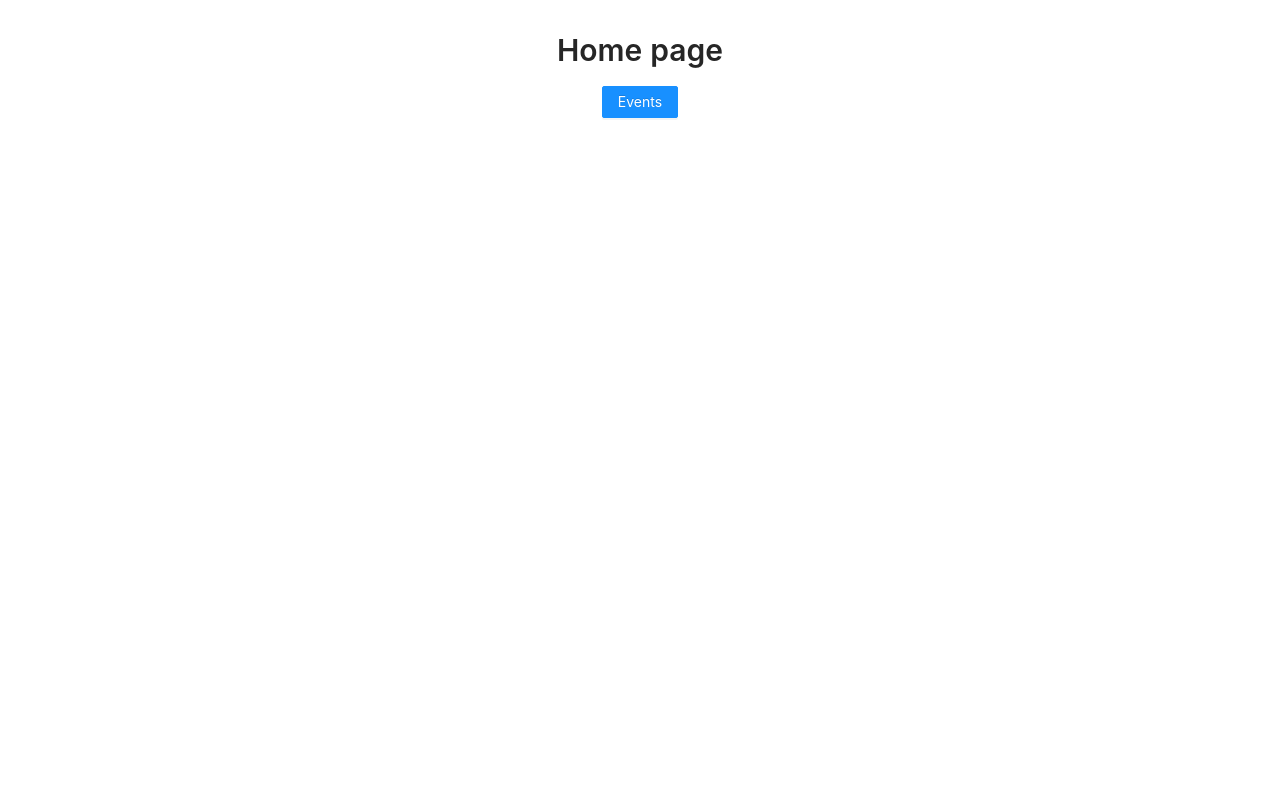
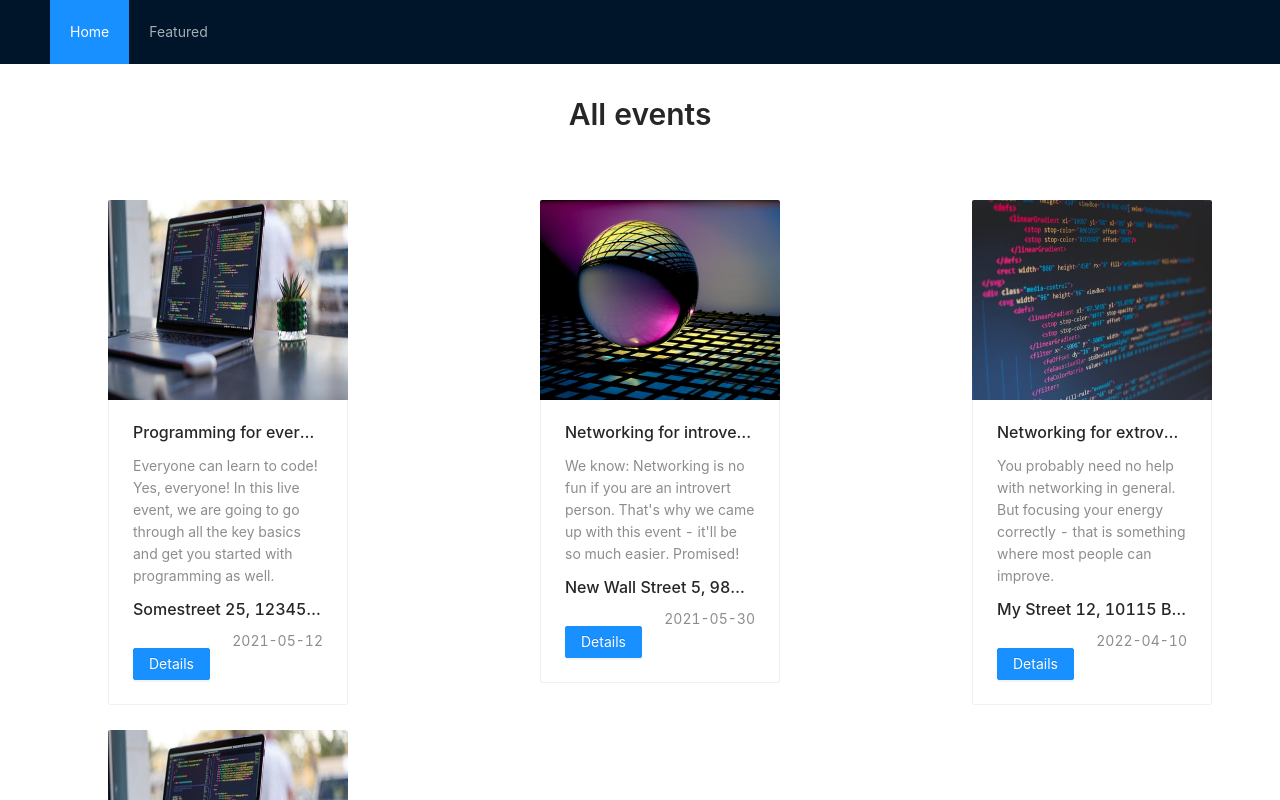
Before and after one commit to coder-do/next-starter, a Next.js app: page / in a window 1280 px wide. Shown: the top 800 px of the page. Built offline with nearby package versions, Linux system fonts and the light colour scheme.

Commit message:
Dev (#6)
* antd nav menu

* nav

```diff
--- a/components/events/event-detail.js
+++ b/components/events/event-detail.js
@@ -1,8 +1,10 @@
 import { List, Divider } from 'antd';
 import Link from 'next/link';
+import { useRouter } from 'next/router';
 
 const EventDetails = ({ events }) => {
     const ev = events && Object.values(events);
+    const router = useRouter();
     return (
         <>
             <Divider orientation="center">Event detail</Divider>
@@ -12,7 +14,8 @@ const EventDetails = ({ events }) => {
                 dataSource={ev}
                 renderItem={item => typeof item !== 'boolean' && <List.Item>{item}</List.Item>}
             />
-            <Link href='/events'>Go back</Link>
+            {/* <Link href='/events'>Go back</Link> */ /* not optimal to go back from every page */}
+            <span style={{ cursor: 'pointer' }} onClick={() => router.back()}>Go back</span>
         </>
     )
 }
--- a/components/events/events.js
+++ b/components/events/events.js
@@ -13,10 +13,16 @@ export default function Events({ items }) {
         <div className="site-card-wrapper" style={{ marginTop: '50px' }}>
             <Row gutter={16}>
                 {items.map(item => (
-                    <Col key={item[0]} span={6} offset={2}>
+                    <Col key={item[0]}
+                        xl={{ span: 6, offset: 2 }}
+                        lg={{ span: 5, offset: 2 }}
+                        md={{ span: 8, offset: 3 }}
+                        sm={{ span: 8, offset: 3 }}   /* 8    2 */
+                        xs={{ span: 11, offset: 4 }}  /* 11   4 */
+                    >
                         <Card
                             hoverable
-                            style={{ width: 240 }}
+                            style={{ width: 240, marginBottom: '25px' }}
                             cover={<img alt={item[0]}
                                 src={item[5]} style={{ height: 200 }} />}
                         >
--- /dev/null
+++ b/components/nav/index.js
@@ -0,0 +1,3 @@
+import Nav from './nav';
+
+export default Nav;
--- /dev/null
+++ b/components/nav/nav.js
@@ -0,0 +1,25 @@
+import { Menu, Row, Col, Layout } from 'antd';
+import Link from 'next/link';
+
+const { Header } = Layout;
+
+const Nav = () => (
+    <Layout>
+        <Header style={{}}>
+            <Row justify="space-between" align="middle">
+                <Col flex="500px">
+                    <Menu theme="dark" mode="horizontal" defaultSelectedKeys={['default']}>
+                        <Menu.Item key='default'>
+                            <Link href='/'>Home</Link>
+                        </Menu.Item>
+                        <Menu.Item>
+                            <Link href='/events'>Featured</Link>
+                        </Menu.Item>
+                    </Menu>
+                </Col>
+            </Row>
+        </Header>
+    </Layout >
+)
+
+export default Nav;
--- a/pages/_app.js
+++ b/pages/_app.js
@@ -1,7 +1,13 @@
 import '../styles/globals.css'
+import Nav from '../components/nav';
 
 function MyApp({ Component, pageProps }) {
-    return <Component {...pageProps} />
+    return (
+        <>
+            <Nav />
+            <Component {...pageProps} />
+        </>
+    )
 }
 
 export default MyApp
--- a/pages/index.js
+++ b/pages/index.js
@@ -1,19 +1,21 @@
-import { Row, Col, Typography, Button } from 'antd';
-import Link from 'next/link';
+import { Row, Col, Typography } from 'antd';
+import Events from '../components/events';
+import { getAllEvents } from '../data';
 
 const { Title } = Typography;
 
-const home = () => (
-    <Row>
-        <Col span={12} offset={6}>
-            <Title level={2} style={{ textAlign: 'center', marginTop: '30px' }}>Home page</Title>
-            <Link href='/events'>
-                <Button type="primary" style={{
-                    display: 'block', margin: '0 auto'
-                }}>Events</Button>
-            </Link>
-        </Col>
-    </Row>
-)
+const home = () => {
+    const events = getAllEvents().map(item => Object.values(item));
+    return (
+        <>
+            <Title level={2} style={{ textAlign: 'center', marginTop: '30px' }}>All events</Title>
+            <Row>
+                <Col span={24}>
+                    <Events items={events} />
+                </Col>
+            </Row>
+        </>
+    )
+}
 
 export default home;
```
Also changed, not shown: pages/events/index.js (+10 -5 lines).
